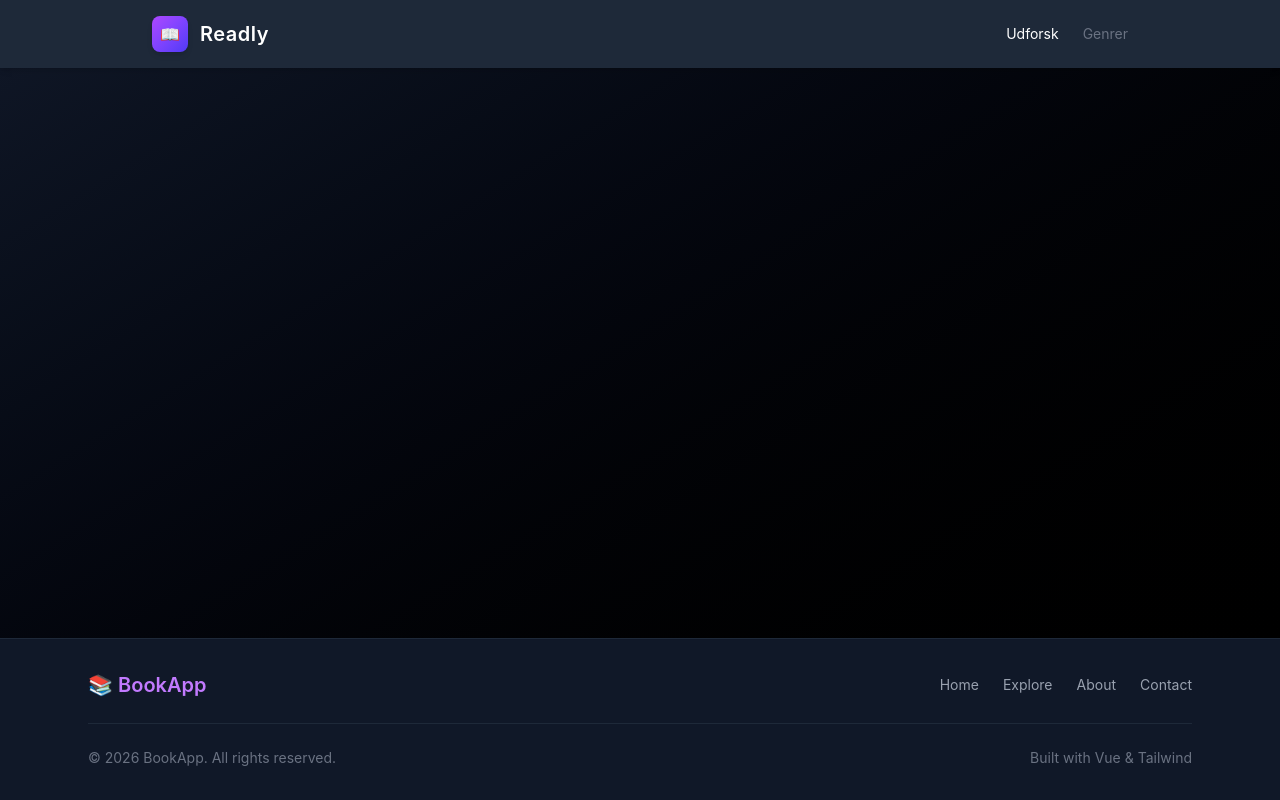
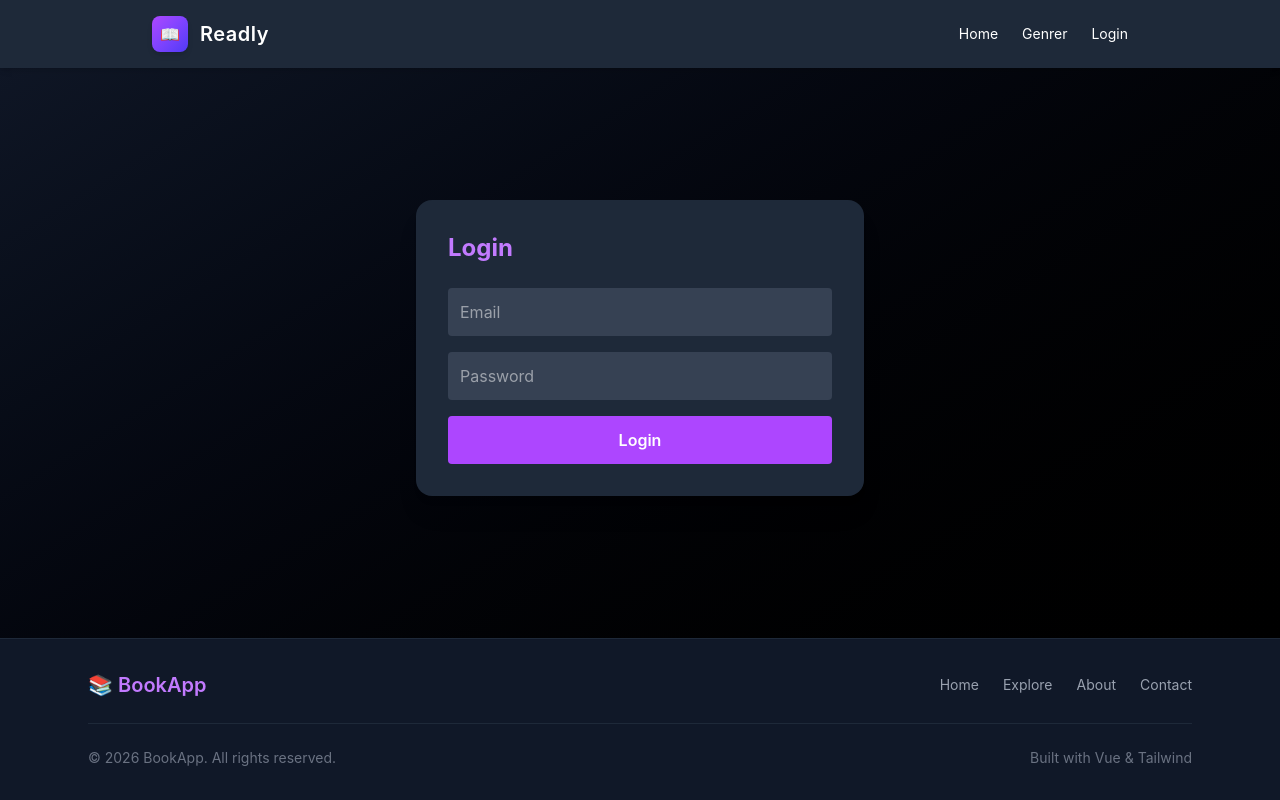
Before and after one commit to idaballegaard/Book-API, a Vue app in the folder frontend/: page /login in a window 1280 px wide. Built offline with nearby package versions, Linux system fonts and the light colour scheme.

Commit message:
Recreated BookList.vue and index.ts

```diff
--- a/frontend/src/App.vue
+++ b/frontend/src/App.vue
@@ -27,16 +27,16 @@ const router = useRouter()
 
         <!-- Navigation -->
         <div class="flex items-center gap-6 text-sm">
-          <button
-            @click="router.push('/')"
-            class="hover:text-purple-400 transition"
-          >
-            Udforsk
-          </button>
+          <router-link to="/" class="hover:text-purple-400 transition">
+            Home
+          </router-link>
 
-          <button class="text-gray-500 cursor-default">
+          <router-link to="/books" class="hover:text-purple-400 transition">
             Genrer
-          </button>
+          </router-link>
+          <router-link to="/login" class="hover:text-purple-400 transition">
+            Login
+          </router-link>
         </div>
 
       </div>
--- a/frontend/src/router/index.ts
+++ b/frontend/src/router/index.ts
@@ -1,17 +1,31 @@
 import { createRouter, createWebHistory } from 'vue-router'
 import BookDetail from '../views/BookDetail.vue'
 import BookList from '../views/BookList.vue'
+import Home from '../views/Home.vue'
+import Login from '../views/Login.vue'
 
 const routes = [
   {
     path: '/',
     name: 'Home',
-    component: BookList
+    component: Home
+  },
+  {
+    path: '/books',
+    name: 'Books',
+    component: BookList,
+    meta: { requiresAuth: true }
   },
   {
     path: '/books/:id',
     name: 'BookDetail',
-    component: BookDetail
+    component: BookDetail,
+    meta: { requiresAuth: true }
+  },
+  {
+    path: '/login',
+    name: 'Login',
+    component: Login
   }
 ]
 
@@ -20,4 +34,15 @@ const router = createRouter({
   routes
 })
 
+// 🔒 ROUTE GUARD
+router.beforeEach((to, from, next) => {
+  const user = localStorage.getItem('user')
+
+  if (to.meta.requiresAuth && !user) {
+    next('/login')
+  } else {
+    next()
+  }
+})
+
 export default router
--- a/frontend/src/views/BookList.vue
+++ b/frontend/src/views/BookList.vue
@@ -1,52 +1,128 @@
 <script setup lang="ts">
-import { onMounted } from 'vue'
-import { useRouter } from 'vue-router'
-import { useBooks } from '../modules/useBooks'
+import { onMounted, computed } from 'vue'
+// import { useRouter } from 'vue-router'
+// import { useBooks } from '../modules/useBooks'
 
-const router = useRouter()
+// 🔥 Hent bøger
+/*const router = useRouter()
 const { loading, error, books, fetchBooks } = useBooks()
 
 onMounted(() => {
   fetchBooks()
-})
+})*/
+
+// Test data
+import { ref } from 'vue'
+
+const loading = ref(false)
+const error = ref(null)
+
+const books = ref([
+  {
+    _id: '1',
+    title: 'Harry Potter',
+    author: 'J.K. Rowling',
+    genre: 'Fantasy',
+    rating: 4.8,
+    imageUrl: 'https://via.placeholder.com/200x300'
+  },
+  {
+    _id: '2',
+    title: 'The Hobbit',
+    author: 'J.R.R. Tolkien',
+    genre: 'Fantasy',
+    rating: 4.7,
+    imageUrl: 'https://via.placeholder.com/200x300'
+  },
+  {
+    _id: '3',
+    title: 'Dune',
+    author: 'Frank Herbert',
+    genre: 'Sci-Fi',
+    rating: 4.6,
+    imageUrl: 'https://via.placeholder.com/200x300'
+  },
+  {
+    _id: '4',
+    title: '1984',
+    author: 'George Orwell',
+    genre: 'Sci-Fi',
+    rating: 4.5,
+    imageUrl: 'https://via.placeholder.com/200x300'
+  },
+  {
+    _id: '5',
+    title: 'Atomic Habits',
+    author: 'James Clear',
+    genre: 'Self Development',
+    rating: 4.9,
+    imageUrl: 'https://via.placeholder.com/200x300'
+  }
+])
+
 
 const goToBook = (id: string) => {
   router.push(`/books/${id}`)
 }
+
+// 🔥 Gruppér efter genre
+const groupedBooks = computed(() => {
+  return books.value.reduce((acc: any, book: any) => {
+    const genre = book.genre || 'Other'
+    if (!acc[genre]) acc[genre] = []
+    acc[genre].push(book)
+    return acc
+  }, {})
+})
 </script>
 
 <template>
-  <div class="bg-gradient-to-br from-gray-900 to-black min-h-screen text-white p-8">
+  <div class="p-8 max-w-6xl mx-auto">
 
     <!-- 🔥 Title -->
     <h1 class="text-3xl font-bold mb-8 text-purple-400">
-      📚 Udforsk bøger
+      📚 Explore Books
     </h1>
 
-    <!-- Loading -->
+    <!-- ⏳ Loading -->
     <div v-if="loading" class="text-center text-gray-400">
       Loading...
     </div>
 
-    <!-- Error -->
+    <!-- ❌ Error -->
     <div v-else-if="error" class="text-center text-red-500">
       {{ error }}
     </div>
 
-    <!-- 📚 Grid -->
-    <div v-else class="grid grid-cols-2 sm:grid-cols-3 md:grid-cols-4 lg:grid-cols-5 gap-6">
+    <!-- ✅ Content -->
+    <div v-else>
+
+      <!-- 🎯 GENRES -->
+      <div
+        v-for="(books, genre) in groupedBooks"
+        :key="genre"
+        class="mb-12"
+      >
+
+        <!-- Genre title -->
+        <h2 class="text-xl font-semibold text-purple-400 mb-4">
+          {{ genre }}
+        </h2>
+
+        <!-- 📚 GRID -->
+        <div class="grid grid-cols-2 sm:grid-cols-3 md:grid-cols-4 lg:grid-cols-5 gap-6">
 
           <div
             v-for="book in books"
-        :key="book.id"
+            :key="book._id"
             @click="goToBook(book._id)"
             class="cursor-pointer group"
           >
 
-        <!-- Card -->
+            <!-- CARD -->
             <div class="bg-gray-800 rounded-xl overflow-hidden shadow-md hover:shadow-2xl transition duration-300">
 
-          <!-- Cover -->
+              <!-- COVER -->
               <div class="overflow-hidden">
                 <img
                   :src="book.imageUrl"
@@ -55,21 +131,24 @@ const goToBook = (id: string) => {
                 />
               </div>
 
-          <!-- Info -->
+              <!-- INFO -->
               <div class="p-3">
 
-            <h2 class="text-sm font-semibold line-clamp-2">
+                <h3 class="text-sm font-semibold line-clamp-2 group-hover:text-purple-400 transition">
                   {{ book.title }}
-            </h2>
+                </h3>
 
                 <p class="text-xs text-gray-400">
                   {{ book.author }}
                 </p>
 
-            <!-- Rating -->
                 <p class="text-purple-400 text-sm mt-1">
                   ⭐ {{ book.rating }}
                 </p>
+
+              </div>
+
+            </div>
 
           </div>
 
--- /dev/null
+++ b/frontend/src/views/Home.vue
@@ -0,0 +1,95 @@
+<script setup lang="ts">
+import { useRouter } from 'vue-router'
+
+const router = useRouter()
+
+const featuredBooks = [
+  {
+    _id: '1',
+    title: 'Harry Potter',
+    imageUrl: 'https://via.placeholder.com/200x300'
+  },
+  {
+    _id: '2',
+    title: 'The Hobbit',
+    imageUrl: 'https://via.placeholder.com/200x300'
+  },
+  {
+    _id: '3',
+    title: 'Dune',
+    imageUrl: 'https://via.placeholder.com/200x300'
+  }
+]
+</script>
+
+<template>
+  <div class="max-w-6xl mx-auto px-6 py-12">
+
+    <!-- 🎬 HERO -->
+    <div class="relative rounded-2xl overflow-hidden mb-16">
+
+      <!-- 🖼️ DARK IMAGE -->
+      <img
+        src="https://images.unsplash.com/photo-1507842217343-583bb7270b66"
+        class="w-full h-[400px] object-cover grayscale brightness-50"
+      />
+
+      <!-- 🌑 EXTRA OVERLAY -->
+      <div class="absolute inset-0 bg-black/50"></div>
+
+      <!-- ✨ CONTENT -->
+      <div class="absolute inset-0 flex flex-col justify-center items-center text-center px-6">
+        <h1 class="text-5xl font-bold mb-4">
+          Discover Your Next
+          <span class="text-purple-400">Favorite Book</span>
+        </h1>
+
+        <p class="text-gray-300 max-w-xl mx-auto mb-6">
+          Explore thousands of books across genres. Find what to read next.
+        </p>
+
+        <button
+          @click="router.push('/books')"
+          class="bg-purple-500 hover:bg-purple-600 px-6 py-3 rounded-lg font-semibold transition"
+        >
+          Browse Books
+        </button>
+      </div>
+
+    </div>
+
+    <!-- 📚 FEATURED -->
+    <div>
+      <h2 class="text-2xl font-semibold text-purple-400 mb-6">
+        Featured Books
+      </h2>
+
+      <div class="grid grid-cols-2 sm:grid-cols-3 md:grid-cols-4 gap-6">
+
+        <div
+          v-for="book in featuredBooks"
+          :key="book._id"
+          @click="router.push(`/books/${book._id}`)"
+          class="cursor-pointer group"
+        >
+          <div class="bg-gray-800 rounded-xl overflow-hidden shadow-md hover:shadow-2xl transition">
+
+            <img
+              :src="book.imageUrl"
+              class="w-full h-64 object-cover group-hover:scale-105 transition"
+            />
+
+            <div class="p-3">
+              <h3 class="text-sm font-semibold group-hover:text-purple-400 transition">
+                {{ book.title }}
+              </h3>
+            </div>
+
+          </div>
+        </div>
+
+      </div>
+    </div>
+
+  </div>
+</template>
--- /dev/null
+++ b/frontend/src/views/Login.vue
@@ -0,0 +1,58 @@
+<script setup lang="ts">
+import { ref } from 'vue'
+import { useRouter } from 'vue-router'
+
+const router = useRouter()
+
+const email = ref('')
+const password = ref('')
+const error = ref('')
+
+const login = () => {
+  if (email.value === 'test@test.com' && password.value === '1234') {
+    localStorage.setItem('user', JSON.stringify({ email: email.value }))
+    router.push('/')
+  } else {
+    error.value = 'Invalid credentials'
+  }
+}
+</script>
+
+<template>
+  <div class="flex items-center justify-center min-h-[70vh] px-6">
+
+    <div class="bg-gray-800 p-8 rounded-2xl shadow-xl w-full max-w-md">
+
+      <h1 class="text-2xl font-bold mb-6 text-purple-400">
+        Login
+      </h1>
+
+      <input
+        v-model="email"
+        type="email"
+        placeholder="Email"
+        class="w-full mb-4 p-3 rounded bg-gray-700 text-white outline-none"
+      />
+
+      <input
+        v-model="password"
+        type="password"
+        placeholder="Password"
+        class="w-full mb-4 p-3 rounded bg-gray-700 text-white outline-none"
+      />
+
+      <p v-if="error" class="text-red-400 mb-4">
+        {{ error }}
+      </p>
+
+      <button
+        @click="login"
+        class="w-full bg-purple-500 hover:bg-purple-600 py-3 rounded font-semibold transition"
+      >
+        Login
+      </button>
+
+    </div>
+
+  </div>
+</template>
```
Lines whose indentation alone changed are shown as unchanged.
